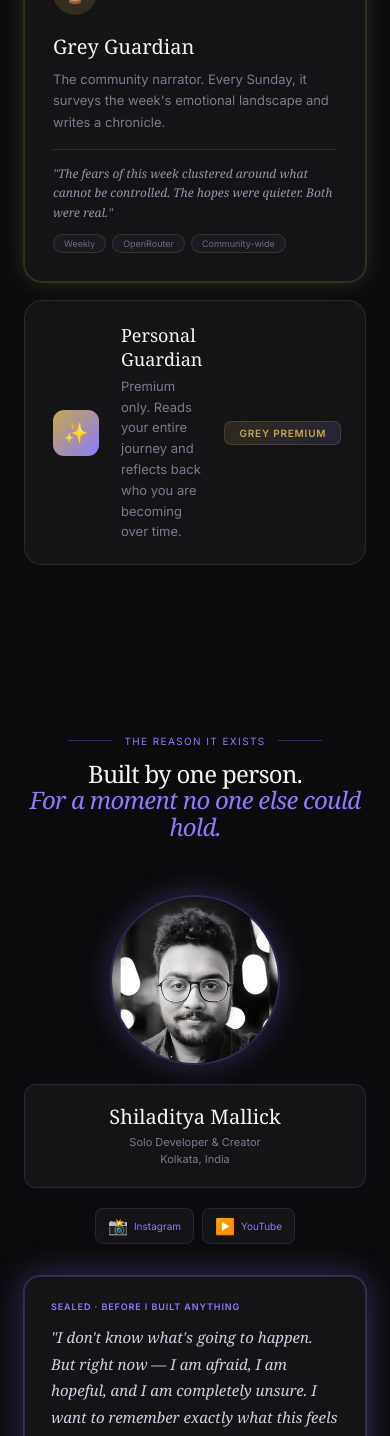
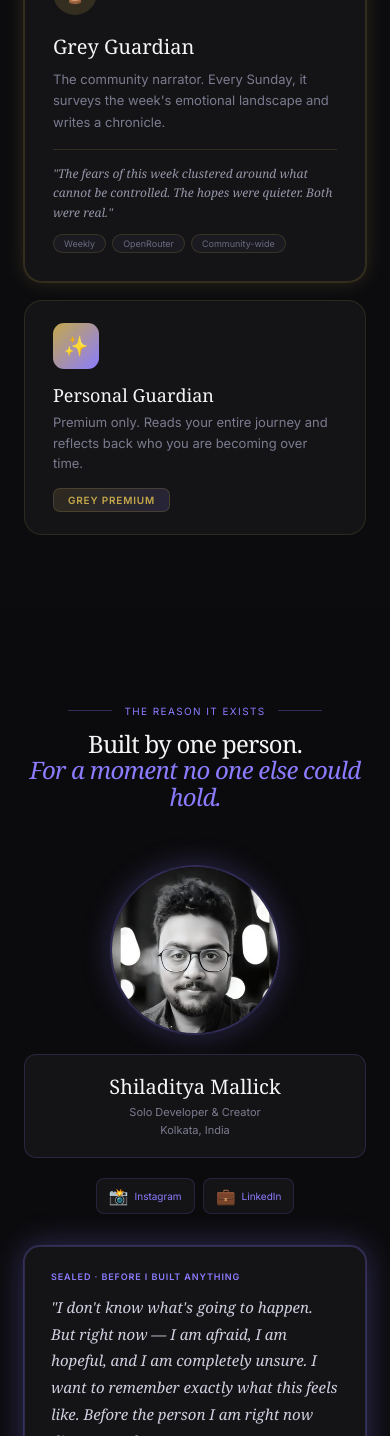
Before and after one commit to The-Grey-Diary/PWA-grey-diary-frontend, a Next.js app: page / in a window 390 px wide. Shown: the part 7158-8594 px from the top of the page. Built offline with nearby package versions, Linux system fonts and the light colour scheme; no server answers; a web font is replaced by a local one.

Commit message:
Sync workspace: re-extract frontend.zip and include local files

```diff
--- a/src/app/globals.css
+++ b/src/app/globals.css
@@ -80,6 +80,11 @@ img { -webkit-user-drag: none; }
   .sample-cards-grid{grid-template-columns:1fr}
 }
 
+.guardian-cta-row{}
+@media (max-width:560px){
+  .guardian-cta-row{flex-direction:column !important;align-items:flex-start !important;text-align:left;gap:14px !important}
+}
+
 /* ── Tap feedback ── */
 .tap-shrink{transition:transform .15s ease}
 .tap-shrink:active{transform:scale(.96)}
--- a/src/app/page.tsx
+++ b/src/app/page.tsx
@@ -260,13 +260,13 @@ export default function LandingPage() {
               </div>
             </div>
           </div>
-          <div style={{ background: "#141417", border: "1px solid rgba(196,168,74,.15)", borderRadius: 18, padding: "22px 28px", display: "flex", alignItems: "center", gap: 22 }}>
+          <div className="guardian-cta-row" style={{ background: "#141417", border: "1px solid rgba(196,168,74,.15)", borderRadius: 18, padding: "22px 28px", display: "flex", alignItems: "center", gap: 22 }}>
             <div style={{ width: 46, height: 46, background: "linear-gradient(135deg,#C4A84A,#8B7CFF)", borderRadius: 11, display: "flex", alignItems: "center", justifyContent: "center", fontSize: 20, flexShrink: 0 }}>✨</div>
-            <div style={{ flex: 1 }}>
+            <div style={{ flex: 1, minWidth: 0 }}>
               <div className="serif" style={{ fontSize: 18, marginBottom: 5 }}>Personal Guardian</div>
               <div style={{ fontSize: 13, color: "#7B7B8F", lineHeight: 1.6 }}>Premium only. Reads your entire journey and reflects back who you are becoming over time.</div>
             </div>
-            <div style={{ background: "linear-gradient(135deg,rgba(196,168,74,.15),rgba(139,124,255,.15))", border: "1px solid rgba(196,168,74,.2)", borderRadius: 7, padding: "5px 14px", fontSize: 10, color: "#C4A84A", fontWeight: 600, letterSpacing: ".08em", textTransform: "uppercase", flexShrink: 0 }}>Grey Premium</div>
+            <div style={{ background: "linear-gradient(135deg,rgba(196,168,74,.15),rgba(139,124,255,.15))", border: "1px solid rgba(196,168,74,.2)", borderRadius: 7, padding: "5px 14px", fontSize: 10, color: "#C4A84A", fontWeight: 600, letterSpacing: ".08em", textTransform: "uppercase", flexShrink: 0, whiteSpace: "nowrap" }}>Grey Premium</div>
           </div>
         </div>
       </section>
@@ -291,7 +291,7 @@ export default function LandingPage() {
             </div>
             <div style={{ display: "flex", gap: 8, flexWrap: "wrap", justifyContent: "center" }}>
               <a href="https://www.instagram.com/byshiladityamallick/" target="_blank" rel="noreferrer" style={{ display: "flex", alignItems: "center", gap: 6, background: "#141417", border: "1px solid rgba(139,124,255,.15)", borderRadius: 8, padding: "7px 12px", textDecoration: "none" }}><span>📸</span><span style={{ fontSize: 10, color: "#8B7CFF" }}>Instagram</span></a>
-              <a href="https://www.youtube.com/@byshiladityamallick" target="_blank" rel="noreferrer" style={{ display: "flex", alignItems: "center", gap: 6, background: "#141417", border: "1px solid rgba(139,124,255,.15)", borderRadius: 8, padding: "7px 12px", textDecoration: "none" }}><span>▶️</span><span style={{ fontSize: 10, color: "#8B7CFF" }}>YouTube</span></a>
+              <a href="https://www.linkedin.com/in/shiladityamallick" target="_blank" rel="noreferrer" style={{ display: "flex", alignItems: "center", gap: 6, background: "#141417", border: "1px solid rgba(139,124,255,.15)", borderRadius: 8, padding: "7px 12px", textDecoration: "none" }}><span>💼</span><span style={{ fontSize: 10, color: "#8B7CFF" }}>LinkedIn</span></a>
             </div>
           </div>
           <div>
```
Also changed, not shown: 1 other file (tests, documents, lock files or other folders).
